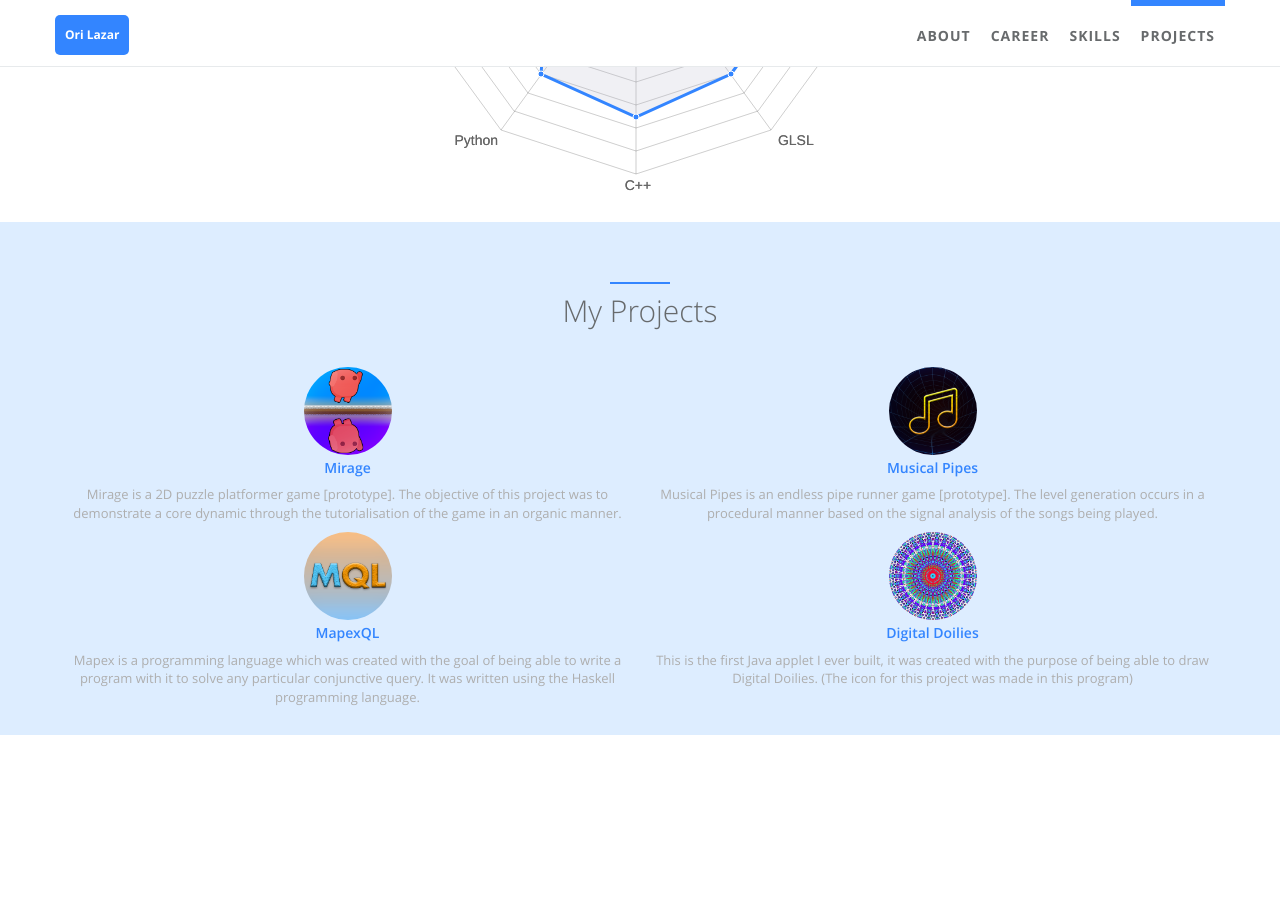
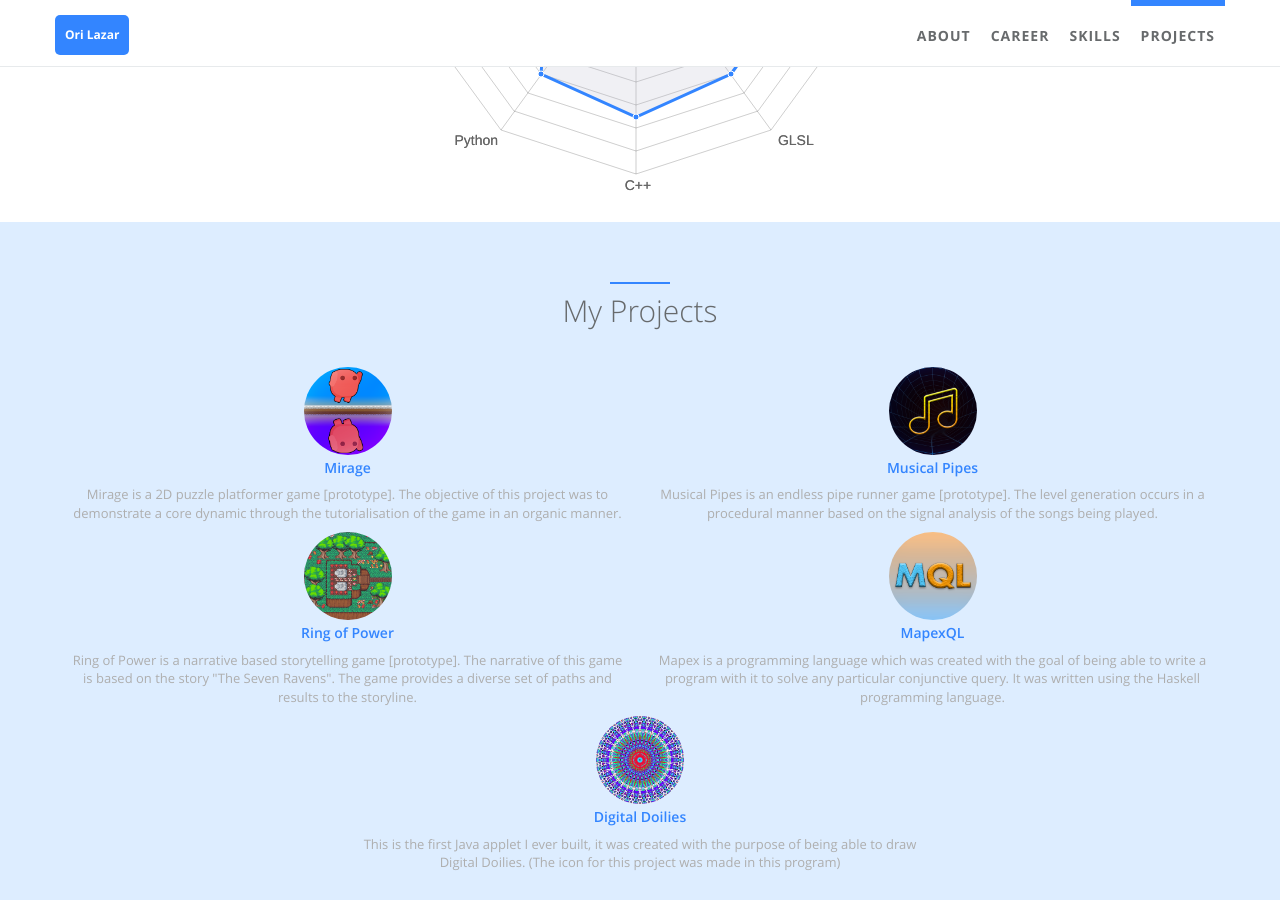
Before and after one commit to Kney-Delach/Kney-Delach.github.io, a Jekyll site: the page built from index.html, in a window 1280 px wide and 900 px high, scrolled down 1191 px. Built offline with Jekyll 4.4.1, drawn with Linux system fonts in a browser that asks for light colours; before the commit the page ends 1926 px from its top, so only the background shows below that.

Commit message:
Added Ring of Power!

```diff
--- a/_data/index/projects.yml
+++ b/_data/index/projects.yml
@@ -1,21 +1,27 @@
 # projects section data
 # If you don't have language feature(language.yml is empty), ignore "i18n" items
 # Suggest projects' img be located at '/static/assets/img/landing', and edit following img items.
+
+  #gh_user: Kney-Delach
+  #repo: Mirage
+
 - name: Mirage
   i18n: mirage
-  #gh_user: Kney-Delach
-  #repo: Mirage
   url:  /static/assets/projects/Mirage/Mirage-Windows.zip
   img: /static/assets/projects/Mirage/m-logo.png
   desc: Mirage is a 2D puzzle platformer game [prototype]. The objective of this project was to demonstrate a core dynamic through the tutorialisation of the game in an organic manner.
 
 - name: Musical Pipes
   i18n: mp
-  #gh_user: Kney-Delach
-  #repo: Mirage
   url:  /static/assets/projects/Musical-Pipes/MP-Build.zip
   img: /static/assets/projects/Musical-Pipes/MP-Logo.png
   desc: Musical Pipes is an endless pipe runner game [prototype]. The level generation occurs in a procedural manner based on the signal analysis of the songs being played.
+
+- name: Ring of Power
+  i18n: rop
+  url: /static/assets/projects/Ring-Of-Power/ROP-Build.zip
+  img: /static/assets/projects/Ring-Of-Power/ROP-Logo.png
+  desc: Ring of Power is a narrative based storytelling game [prototype]. The narrative of this game is based on the story "The Seven Ravens". The game provides a diverse set of paths and results to the storyline.
 
 - name: MapexQL
   i18n: mapex
```
Also changed, not shown: static/assets/projects/Ring-Of-Power/ROP-Logo.png (added), 3 other files.
